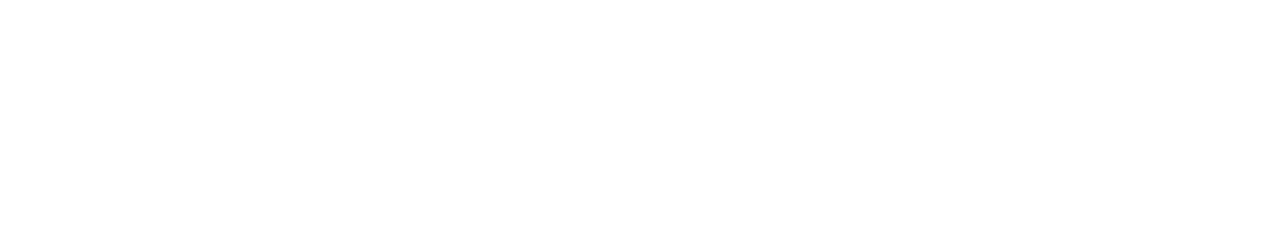
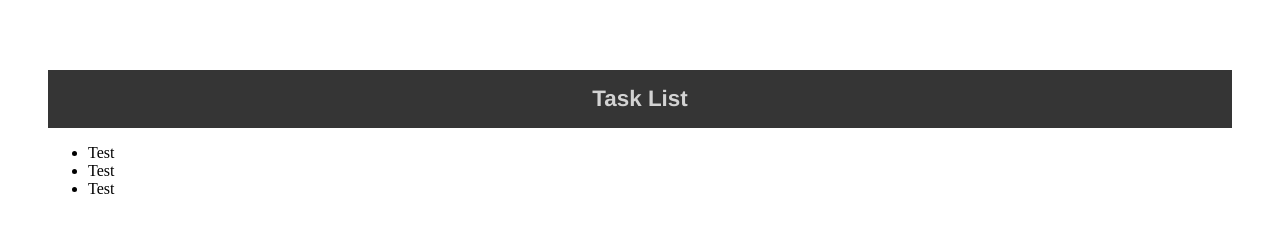
Before and after one commit to Madame-parker/myTasks_e, an Angular app: page / in a window 1280 px wide. Shown: the part 503-736 px from the top of the page. Built offline with nearby package versions, Linux system fonts and the light colour scheme.

Commit message:
update task-list header

```diff
--- a/src/app/app.component.html
+++ b/src/app/app.component.html
@@ -1,3 +1,4 @@
 <app-navigation></app-navigation>
 <app-filter-controls></app-filter-controls>
 <app-new-task></app-new-task>
+<app-task-list></app-task-list>
--- a/src/app/app.component.ts
+++ b/src/app/app.component.ts
@@ -3,10 +3,11 @@
 import { NavigationComponent } from "./navigation/navigation.component";
 import { FilterControlsComponent } from "./filter-controls/filter-controls.component";
 import { NewTaskComponent } from "./new-task/new-task.component";
+import { TaskListComponent } from "./task-list/task-list.component";
 
 @Component({
   selector: 'app-root',
-  imports: [NavigationComponent, FilterControlsComponent, NewTaskComponent],
+  imports: [NavigationComponent, FilterControlsComponent, NewTaskComponent, TaskListComponent],
   templateUrl: './app.component.html',
   styleUrl: './app.component.css'
 })
--- a/src/app/navigation/navigation.component.css
+++ b/src/app/navigation/navigation.component.css
@@ -4,7 +4,6 @@
     align-items:center;
     width:100%;
     height:65px;
-    background-color:#353535;
     color:#d3d3d3;
     box-shadow:0 5px 5px lightgrey;
 }
--- a/src/app/navigation/navigation.component.html
+++ b/src/app/navigation/navigation.component.html
@@ -1,4 +1,4 @@
-<nav class="navigation">
+<nav class="navigation bg-dark">
     <div class="navigation-image-container">
         <img src="../../assets/images/favicon.ico" alt="Unser cooles Angular Logo">
     </div>
--- /dev/null
+++ b/src/app/task-list/task-list.component.css
@@ -0,0 +1,12 @@
+h3{
+    margin:0;
+    padding:0;
+}
+
+.header{
+    display:flex;
+    justify-content: center;
+    align-items: center;
+    padding:1rem 0;
+    color:#d3d3d3;
+}
--- /dev/null
+++ b/src/app/task-list/task-list.component.html
@@ -0,0 +1,13 @@
+
+<section class="container">
+    <div class="header bg-dark">
+        <h3 class="teaser">Task List</h3>
+    </div>
+    <div class="list-container">
+        <ul>
+            <li>Test</li>
+            <li>Test</li>
+            <li>Test</li>
+        </ul>
+    </div>
+</section>
--- a/src/styles.css
+++ b/src/styles.css
@@ -32,6 +32,11 @@
     box-shadow: 0 5px 5px lightgrey;
 }
 
+
+.bg-dark{
+    background-color:#353535;
+}
+
 @media (max-width:480px){
     .container{
         padding:1.5rem;
```
Also changed, not shown: src/app/task-list/task-list.component.ts (added, +11 -0 lines), 1 other file (tests, documents, lock files or other folders).
